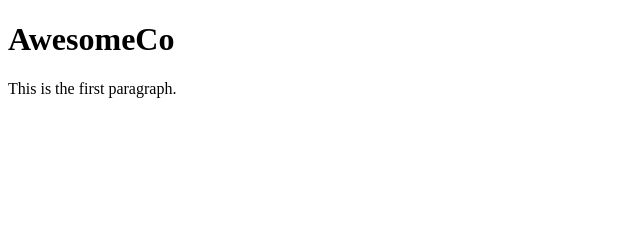
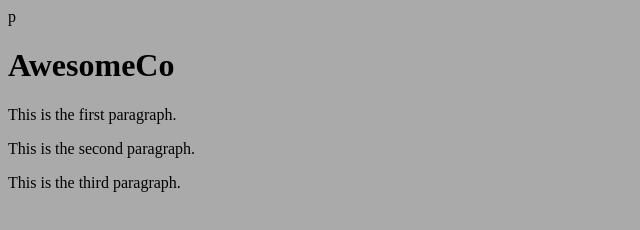
Before and after one commit to meyerse/awesomeco_website_git_demo, a plain HTML site: page index.html in a window 1280 px wide. Shown: the whole page, without its empty margins (0-640 px from the left). Drawn offline with Linux system fonts and the light colour scheme.

Commit message:
add stylesheet

```diff
--- a/index.html
+++ b/index.html
@@ -3,9 +3,12 @@
   <head>
     <meta charset="utf-8">
     <title>AwesomeCo</title>
+    <link rel="stylesheet" href="style.css">p
   </head>
   <body>
     <h1>AwesomeCo</h1>
     <p>This is the first paragraph.</p>
+    <p>This is the second paragraph.</p>
+    <p>This is the third paragraph.</p>
   </body>
 </html>
--- /dev/null
+++ b/style.css
@@ -0,0 +1,5 @@
+* {
+  box-sizing: border-box;
+}
+
+body { background-color: #aaa; }
```
